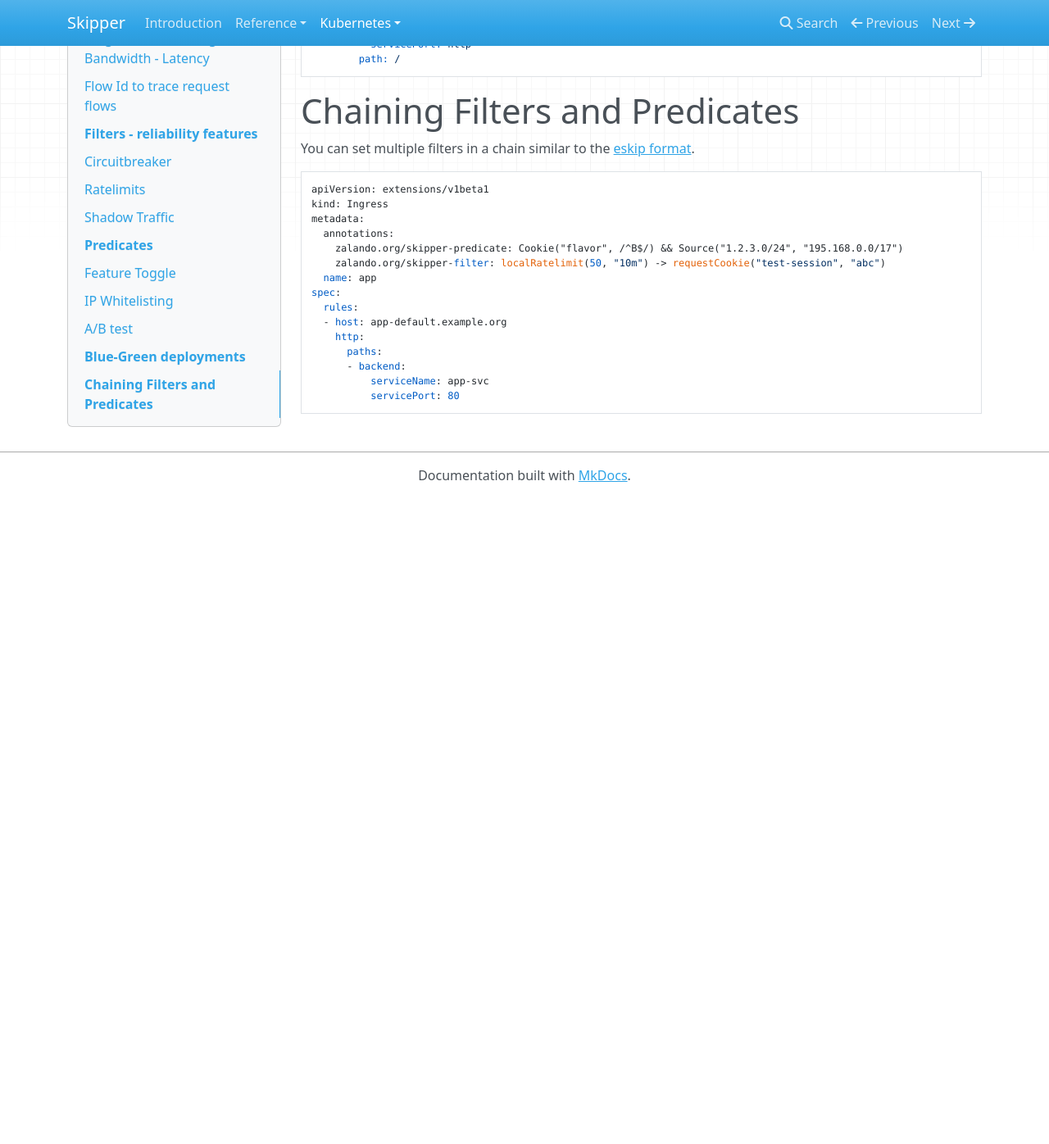
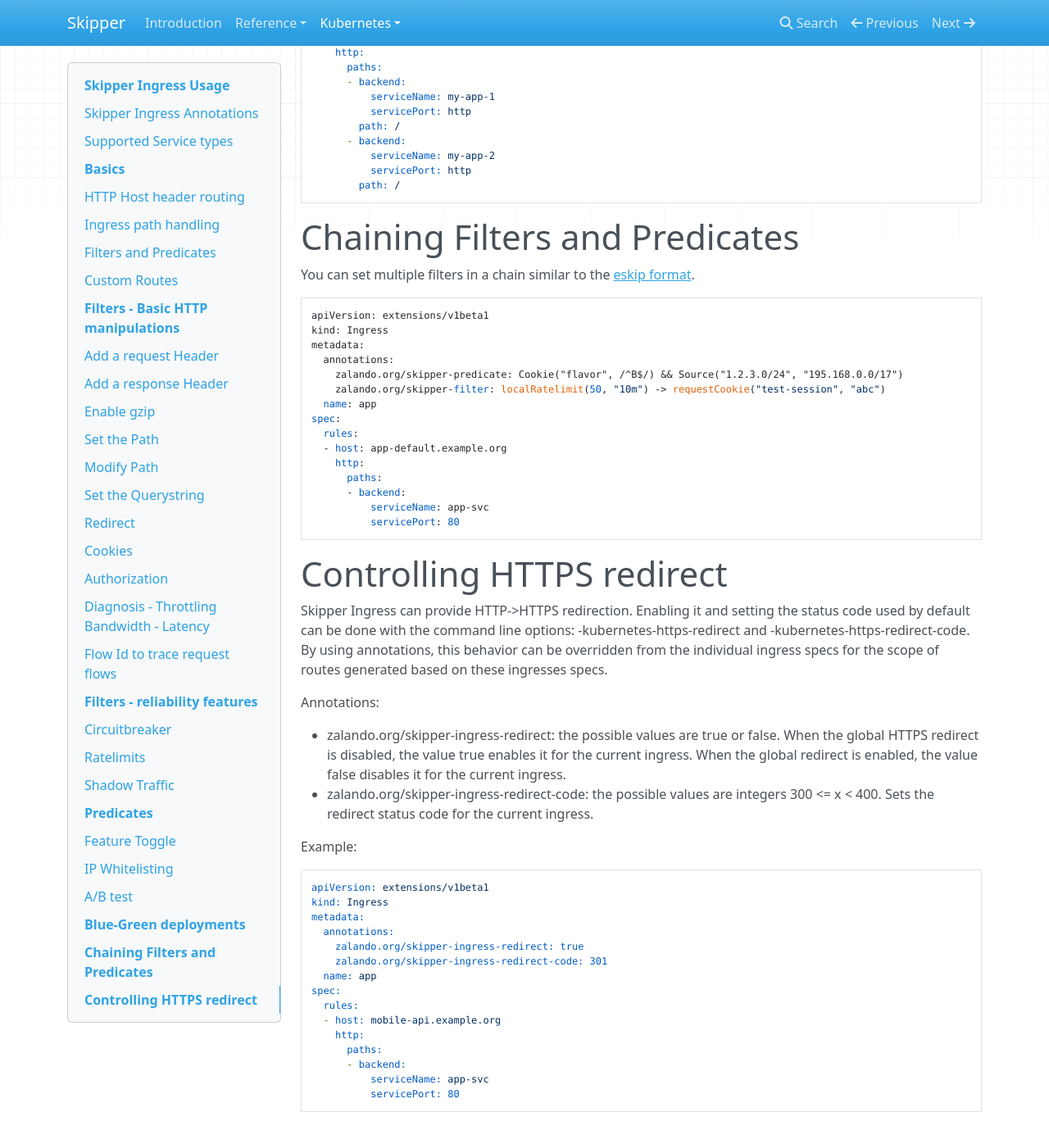
Before and after one commit to zalando/skipper, an MkDocs documentation site: the page built from docs/kubernetes/ingress-usage.md, in a window 1280 px wide and 1400 px high, scrolled down 13827 px. Shown: the top 1396 px of the window at 82% size. Built offline with MkDocs 1.6.1, drawn with Linux system fonts in a browser that asks for light colours; nearby versions of some CDN libraries; before the commit the page ends 14435 px from its top, so only the background shows below that; some of the changed text lies outside the part shown.

Commit message:
docs: kubernetes HTTPS redirect

```diff
--- a/docs/kubernetes/ingress-usage.md
+++ b/docs/kubernetes/ingress-usage.md
@@ -13,6 +13,8 @@
 zalando.org/skipper-predicate | `QueryParam("version", "^alpha$")` | arbitrary predicates
 zalando.org/skipper-routes | `Method("OPTIONS") -> status(200) -> <shunt>` | extra custom routes
 zalando.org/ratelimit | `ratelimit(50, "1m")` | deprecated, use zalando.org/skipper-filter instead
+zalando.org/skipper-ingress-redirect | `true` | change the default HTTPS redirect behavior for specific ingresses (true/false)
+zalando.org/skipper-ingress-redirect-code | `301` | change the default HTTPS redirect code for specific ingresses
 
 ## Supported Service types
 
@@ -724,3 +726,36 @@
           - backend:
               serviceName: app-svc
               servicePort: 80
+
+# Controlling HTTPS redirect
+
+Skipper Ingress can provide HTTP->HTTPS redirection. Enabling it and setting the status code used by default can
+be done with the command line options: -kubernetes-https-redirect and -kubernetes-https-redirect-code. By using
+annotations, this behavior can be overridden from the individual ingress specs for the scope of routes generated
+based on these ingresses specs.
+
+Annotations:
+
+- zalando.org/skipper-ingress-redirect: the possible values are true or false. When the global HTTPS redirect is
+  disabled, the value true enables it for the current ingress. When the global redirect is enabled, the value
+  false disables it for the current ingress.
+- zalando.org/skipper-ingress-redirect-code: the possible values are integers 300 <= x < 400. Sets the redirect
+  status code for the current ingress.
+
+Example:
+
+    apiVersion: extensions/v1beta1
+    kind: Ingress
+    metadata:
+      annotations:
+        zalando.org/skipper-ingress-redirect: true
+        zalando.org/skipper-ingress-redirect-code: 301
+      name: app
+    spec:
+      rules:
+      - host: mobile-api.example.org
+        http:
+          paths:
+          - backend:
+              serviceName: app-svc
+              servicePort: 80
```
Also changed, not shown: docs/kubernetes/ingress-controller.md (+1 -0 lines).
